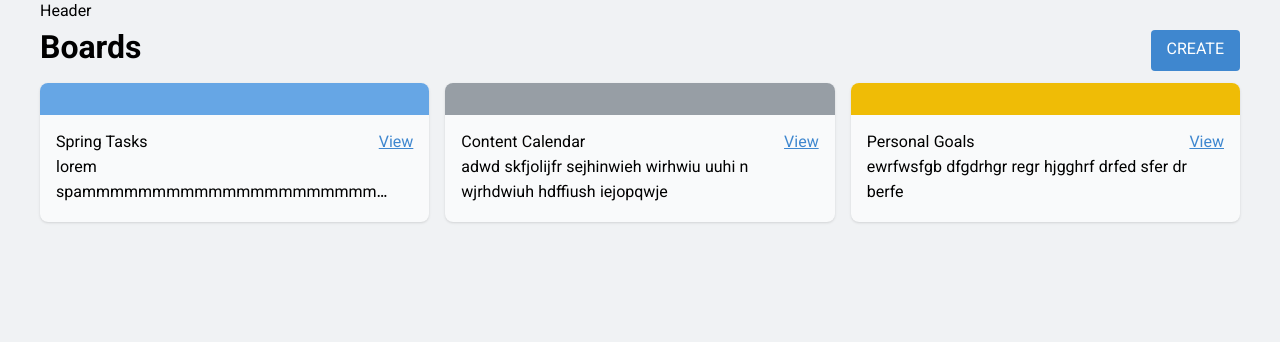
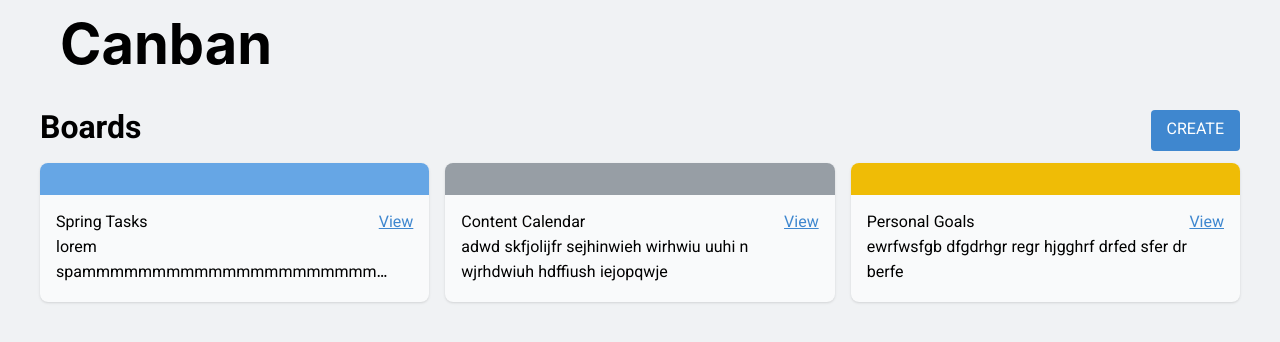
Before and after one commit to FatemehAsi/canban, a React (Vite) app: page / in a window 1280 px wide. Shown: the top 342 px of the page. Built offline with nearby package versions, Linux system fonts and the light colour scheme.

Commit message:
[ADD] header component

```diff
--- a/index.html
+++ b/index.html
@@ -2,7 +2,7 @@
 <html lang="en">
   <head>
     <meta charset="UTF-8" />
-    <link rel="icon" type="image/svg+xml" href="/vite.svg" />
+    <link rel="icon" type="image/svg+xml" href="/favicon.svg" />
     <meta name="viewport" content="width=device-width, initial-scale=1.0" />
     <title>Vite + React + TS</title>
     <link rel="preconnect" href="https://fonts.googleapis.com">
--- a/src/components/Header/Header.tsx
+++ b/src/components/Header/Header.tsx
@@ -1,9 +1,15 @@
 import { ReactNode } from "react";
+
+import { Link } from "react-router";
 
 import styles from "./Header.module.css";
 
-export default function Header(){
+export default function Header(): ReactNode{
     return(
-        <div className={styles.header}></div>
+        <header className={styles.header}>
+            <Link className={styles.logo} to="/">
+            <img src="/logo.svg" alt="Canban Logo" />
+            </Link>
+        </header>
     )
 }
--- a/src/pages/HomePage/HomePage.tsx
+++ b/src/pages/HomePage/HomePage.tsx
@@ -4,10 +4,11 @@ import styles from "./HomePage.module.css";
 
 import BoardCard from  "../../components/BoardCard/BoardCard.tsx";
 import Button from "../../components/Button/Button.tsx";
+import Header from "../../components/Header/Header.tsx"
 
 export default function HomePage(): ReactNode{
     return <div className={styles["home-page"]}>
-          <header>Header</header>
+          <Header />
       <main>
         <div className={styles.header}>
           <h1 className={styles.title}>Boards</h1>
```
Also changed, not shown: public/favicon.svg (added), public/logo.svg (added).
